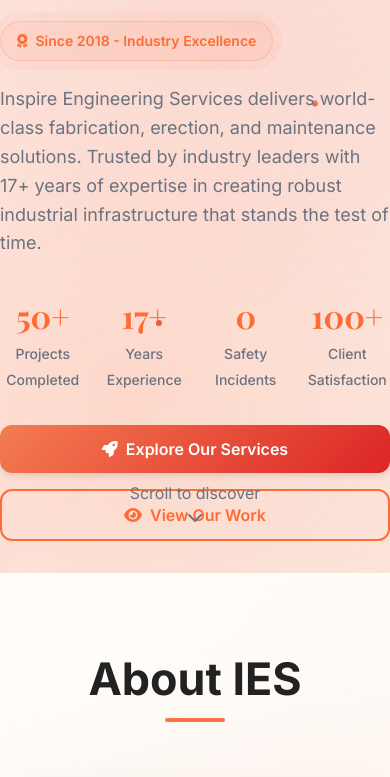
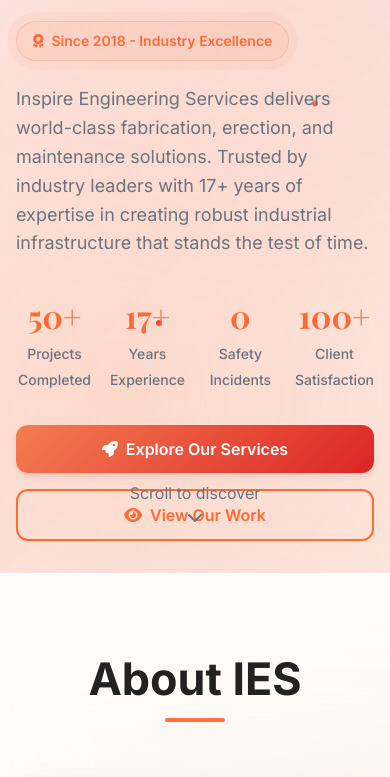
Before and after one commit to Abhay220420/InspireEngg, a plain HTML site: page index.html in a window 390 px wide. Shown: the part 591-1368 px from the top of the page. Drawn offline with nearby package versions, Linux system fonts and the light colour scheme.

Commit message:
Update styles.css

```diff
--- a/styles.css
+++ b/styles.css
@@ -895,3 +895,10 @@ html, body {
 .floating-card {
   will-change: transform;
 }
+
+@media (max-width: 575.98px) {
+  .hero-section {
+    padding-left: 1rem;
+    padding-right: 1rem;
+  }
+}
```
